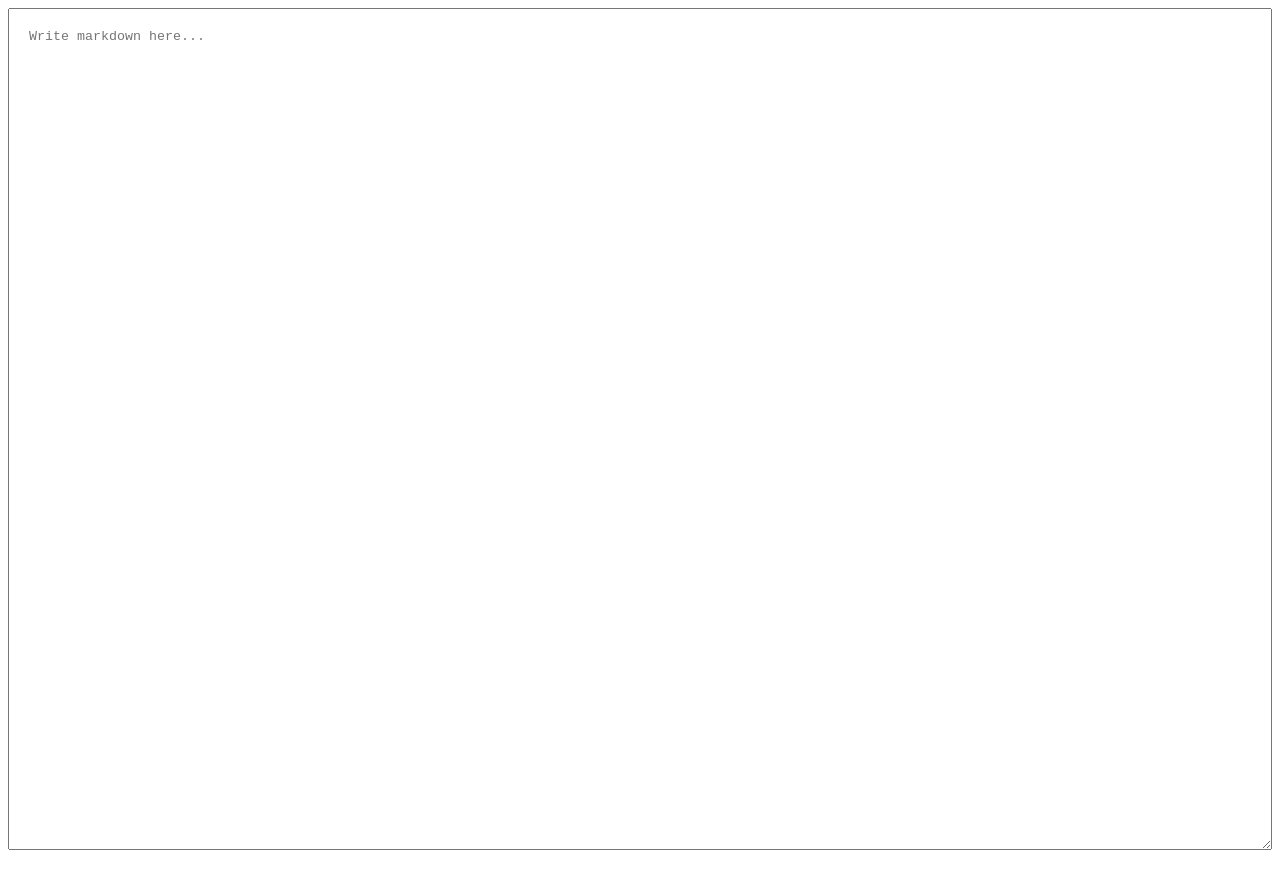
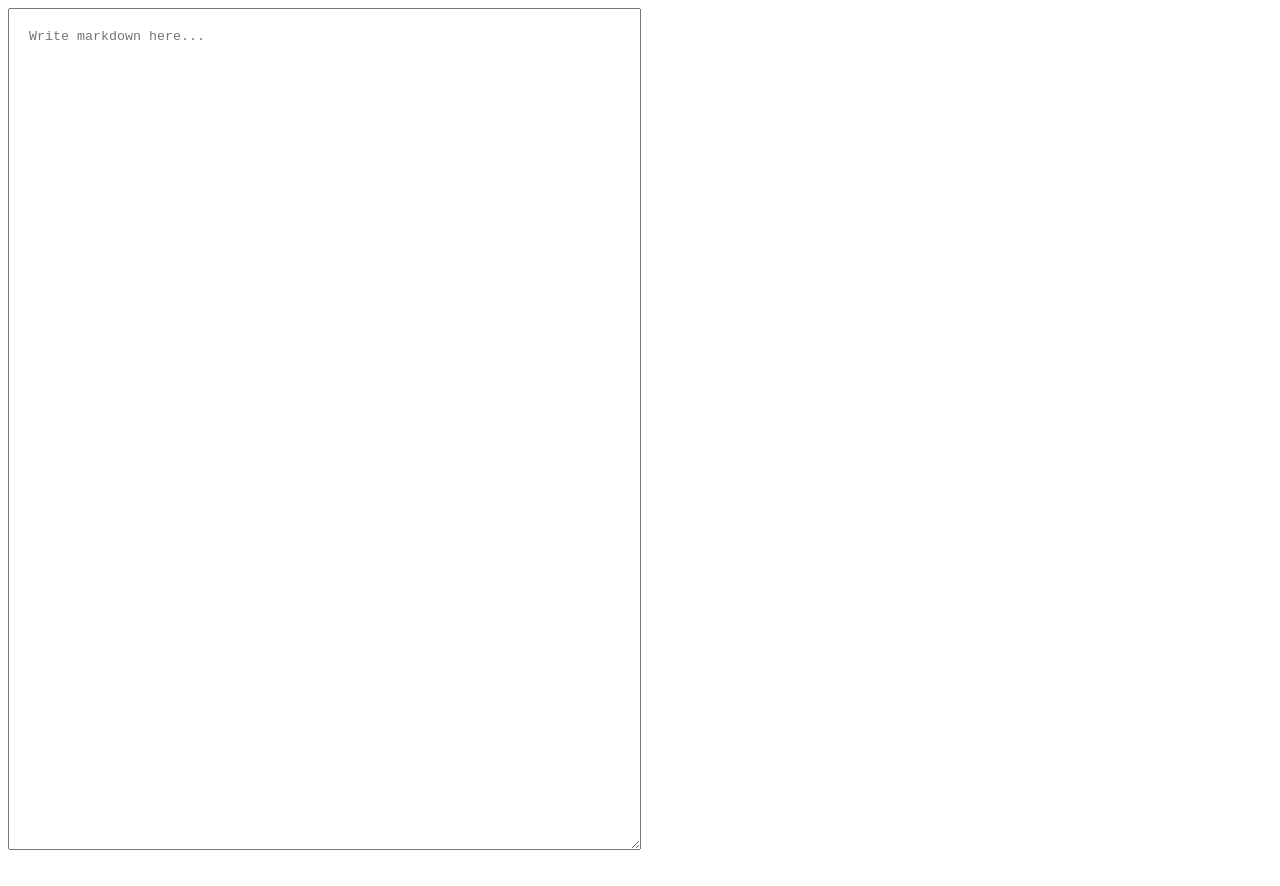
Before and after one commit to acciojob/markdown-Vedprakash321, a React app: page / in a window 1280 px wide. Shown: the top 886 px of the page. Before the commit the page ends 858 px from the top, so only its background shows below. Built offline with nearby package versions, Linux system fonts and the light colour scheme.

Commit message:
calssName added

```diff
--- a/src/components/App.js
+++ b/src/components/App.js
@@ -22,7 +22,7 @@ const App = () => {
         placeholder="Write markdown here..."
       ></textarea>
       <h1
-
+         className="preview"
         dangerouslySetInnerHTML={convertToHTML(markdown)}
       ></h1>
     </div>
```
